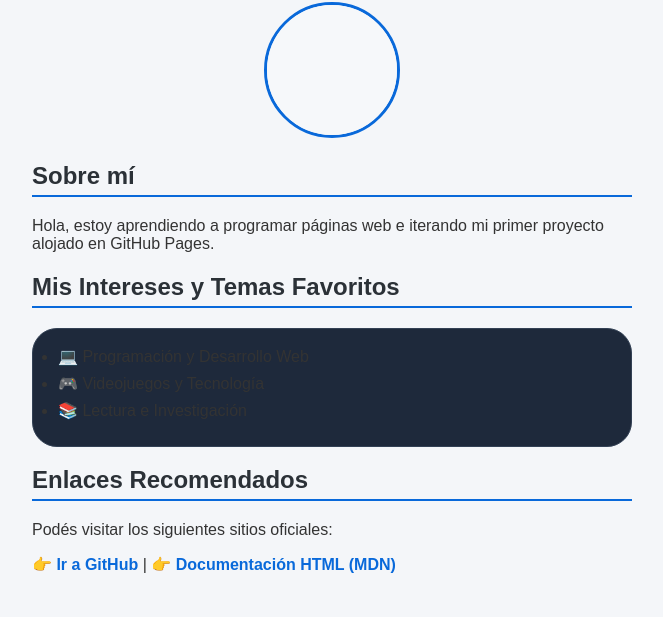
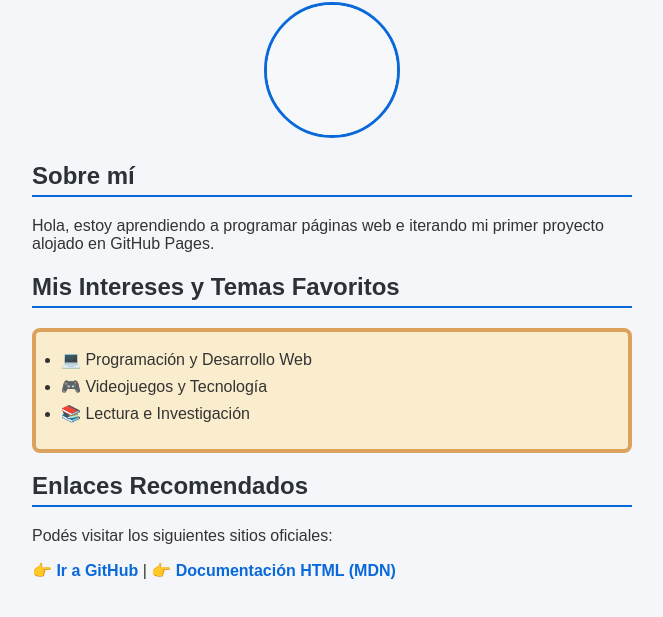
Before and after one commit to sanormaybenot/mi-primer-sitio-web, a plain HTML site: page index.html in a window 1280 px wide. Shown: the part 139-756 px from the top of the page, without its empty margins (308-971 px from the left). Drawn offline with Linux system fonts and the light colour scheme.

Commit message:
Update index.html

```diff
--- a/index.html
+++ b/index.html
@@ -1,7 +1,7 @@
 <!DOCTYPE html>
 <html lang="es">
 <head>
-    <link rel="stylesheet" href="dark.css">
+    <link rel="stylesheet" href="retro.css">
     <meta charset="UTF-8">
     <meta name="viewport" content="width=device-width, initial-scale=1.0">
     <title>Mi Perfil Web v2.0</title>
```
